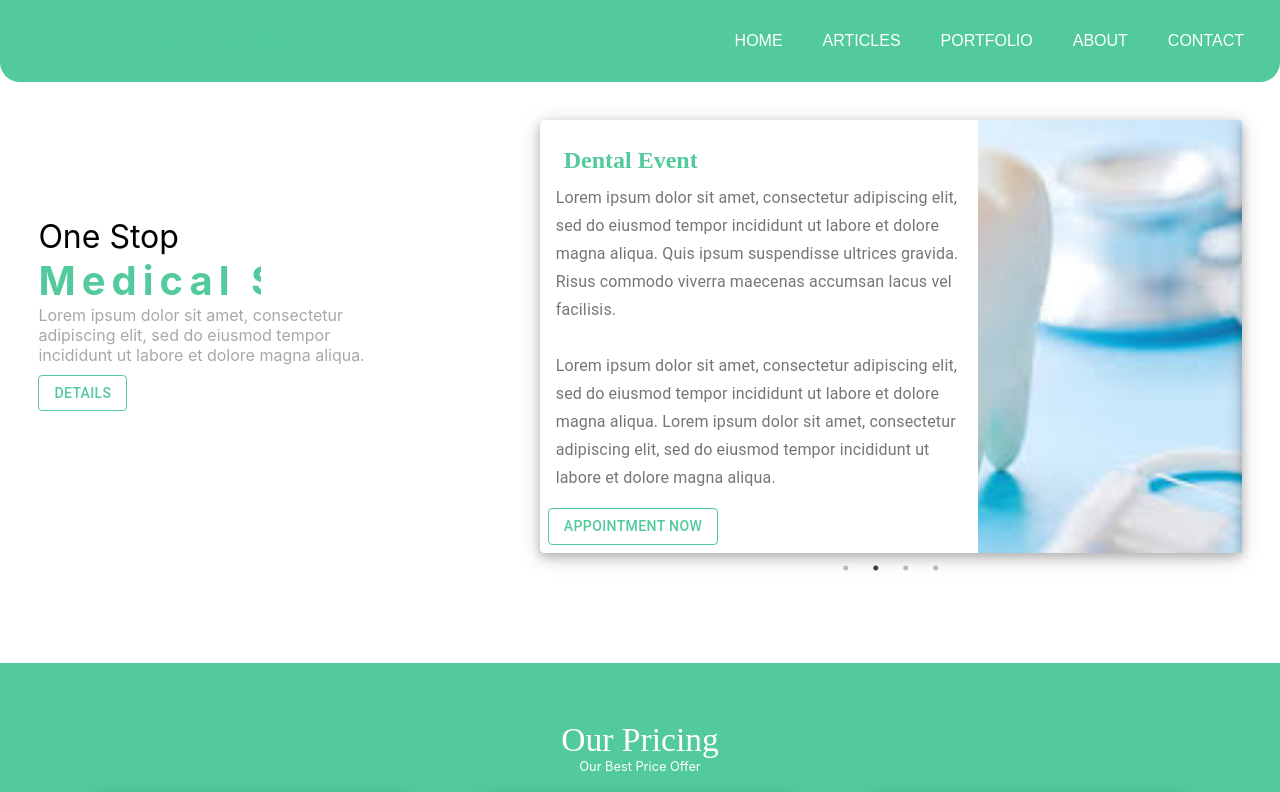
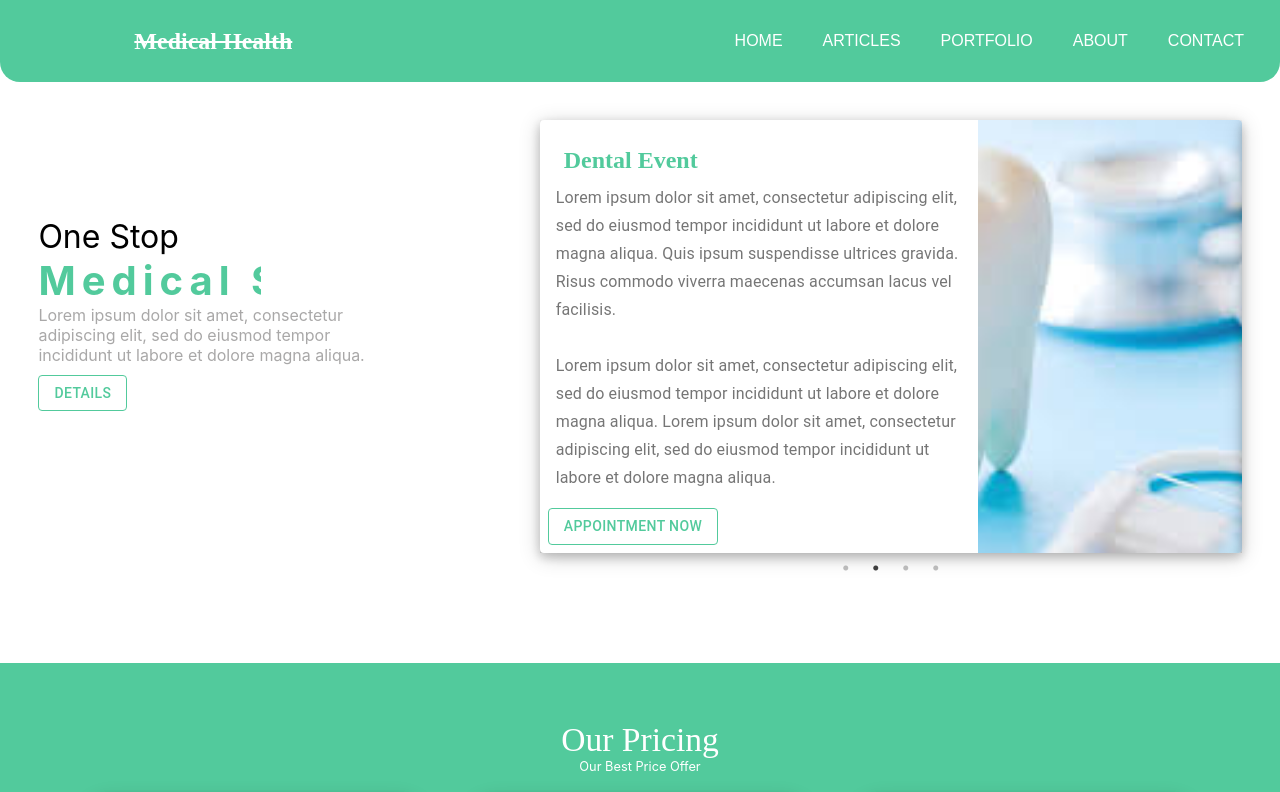
Before and after one commit to SOORYAPICHAI/ProjectOne, a React (Create React App) app in the folder my-main-folder/my-app/: page / in a window 1280 px wide. Shown: the top 792 px of the page. Built offline with nearby package versions, Linux system fonts and the light colour scheme.

Commit message:
Updated the ui fixes

```diff
--- a/my-main-folder/my-app/src/ContentSix/index.css
+++ b/my-main-folder/my-app/src/ContentSix/index.css
@@ -1,4 +1,4 @@
-.logo{
+.logos{
     /* align-items: center; */
     font-size: 1.5rem;
     color: #52ca9c;
@@ -6,6 +6,6 @@
     font-weight: bolder;
     text-decoration-line: line-through;
 }
-.logoAlign{
+.logoAligns{
     margin: auto;
 }
--- a/my-main-folder/my-app/src/ContentSix/index.js
+++ b/my-main-folder/my-app/src/ContentSix/index.js
@@ -6,7 +6,7 @@ import './index.css'
 const ContentSix = () =>{
     return(
         <Grid  container xs={12} style={{backgroundColor:'#F5F5F5',padding:'20px',lineHeight:'2rem'}}>
-            <Grid  item xs={12} className="logo logoAlign" justify="space-around" alignItems="center">
+            <Grid  item xs={12} className="logos logoAligns" justify="space-around" alignItems="center">
             Medical Health
             </Grid>
             <Grid container item={12} justify="center">
```
